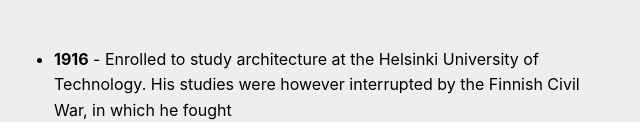
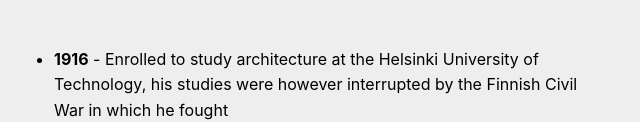
Before and after one commit to atkinsonlouis/Alvar-Aalto, a plain HTML site: page index.html in a window 1280 px wide. Shown: the part 831-953 px from the top of the page, 331-971 px from the left. Drawn offline with Linux system fonts and the light colour scheme.

Commit message:
"grammar changes"

```diff
--- a/index.html
+++ b/index.html
@@ -29,8 +29,8 @@
         <li><b> 1898</b> - Born in Kuortane, Finland </li>
 
         <li> <b> 1916</b> - Completed basic education at Jyväskylä Lyceum school</li>
-        <li> <b> 1916</b> - Enrolled to study architecture at the Helsinki University of Technology. His studies were
-          however interrupted by the Finnish Civil War, in which he fought </li>
+        <li> <b> 1916</b> - Enrolled to study architecture at the Helsinki University of Technology, his studies were
+          however interrupted by the Finnish Civil War in which he fought </li>
         <li> <b> 1920</b> - Travelled to Gothenburg and found work with architect Arvid Bjerke </li>
         <li> <b> 1922</b> - Accomplished his first independent piece at the Industrial Exposition in Tampere </li>
         <li> <b> 1923</b> - Returned to Jyväskylä, where he opened an architectural office under the name 'Alvar Aalto,
```
